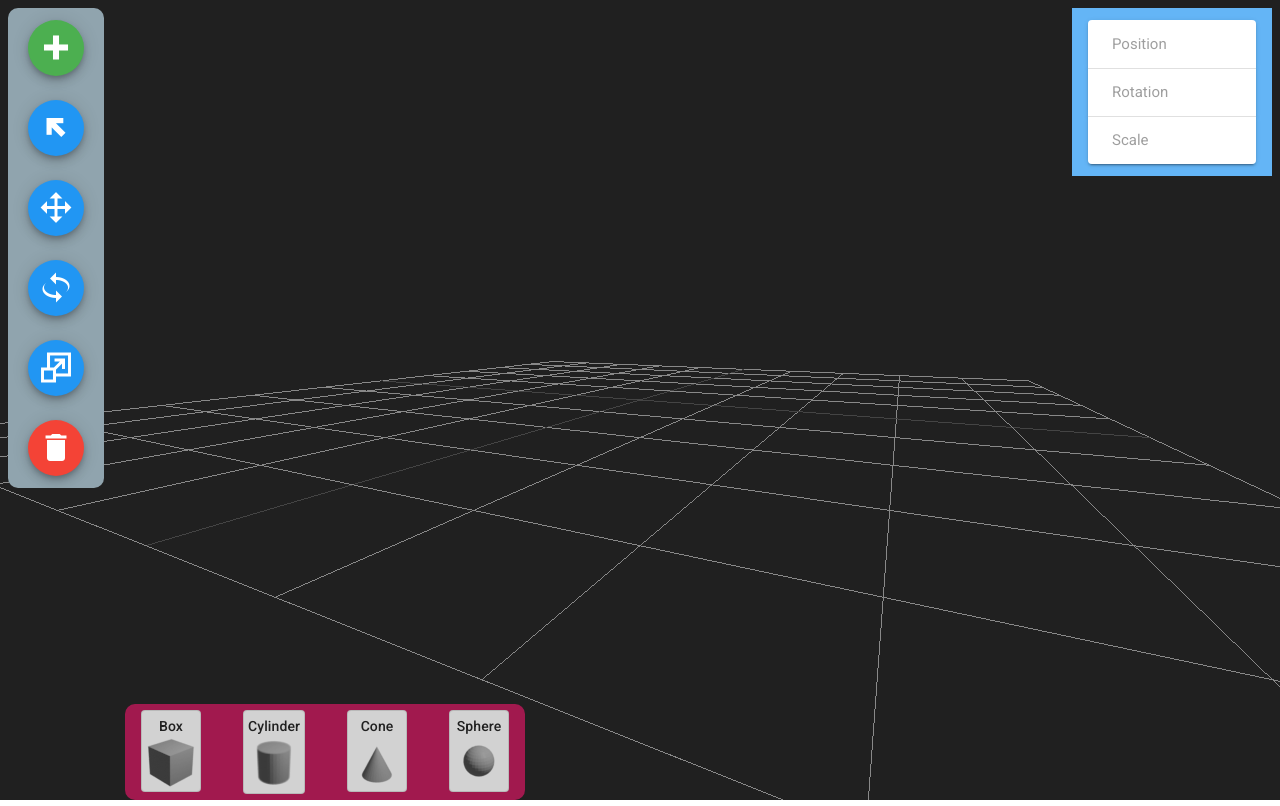
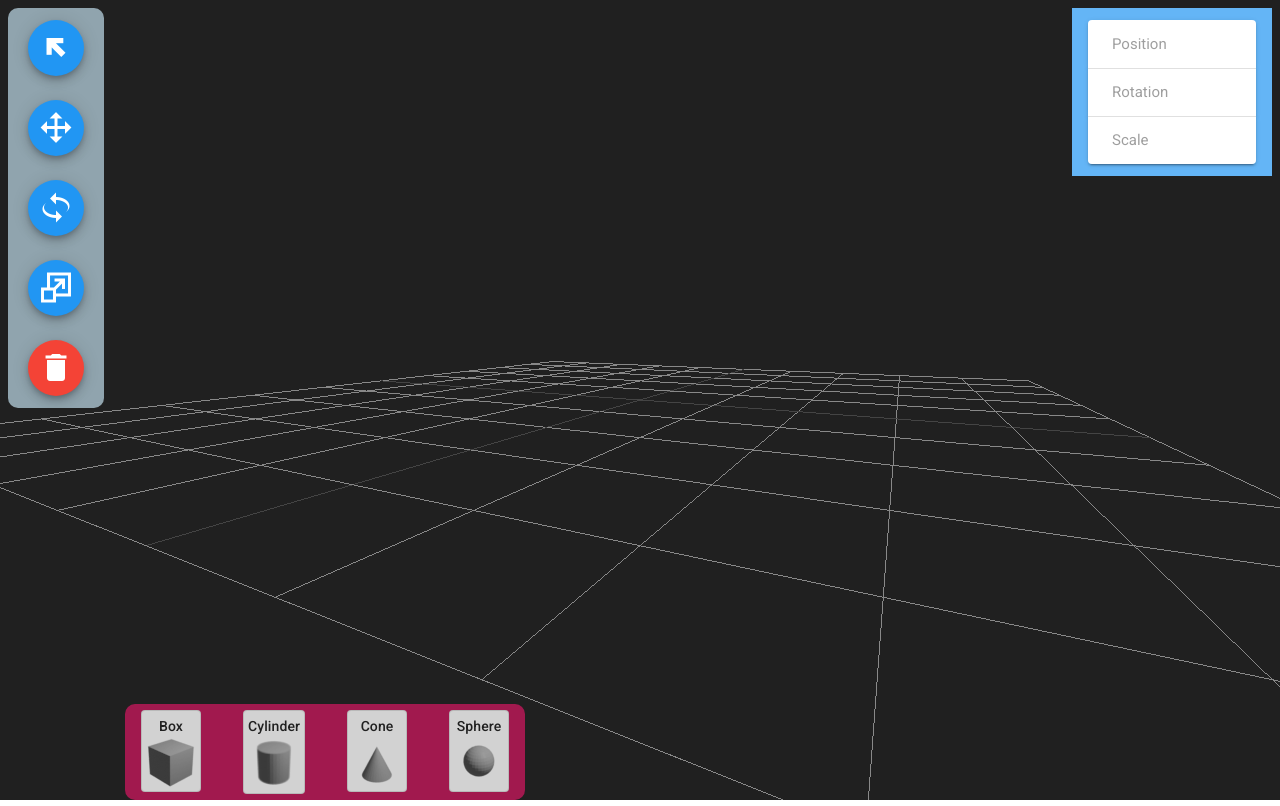
Before and after one commit to robertgz/3d-shape-builder, a Vue app: page / in a window 1280 px wide. Built offline with nearby package versions, Linux system fonts and the light colour scheme.

Commit message:
ToolsUI: removed addBox button

```diff
--- a/src/components/ToolsUI.vue
+++ b/src/components/ToolsUI.vue
@@ -11,16 +11,6 @@
       style="border-radius: 10px;"
     >
     <v-container>
-      <v-row >
-        <v-col>
-          <v-btn v-on:click="addBox"
-            class="mx-2"
-            fab dark
-            color="green">
-            <v-icon large >mdi-plus-thick</v-icon>
-          </v-btn>
-        </v-col>
-      </v-row>
 
       <v-row >
         <v-col>
@@ -105,7 +95,7 @@ export default {
 
   methods: {
     ...mapActions('objects', {
-      addBox: 'addBox',
+      // addBox: 'addBox',
       deleteSelected: 'deleteSelected',
     }),
     ...mapActions('select', {
@@ -117,10 +107,6 @@ export default {
       setTransformStatus: 'setTransformControlActiveStatus',
       setTransformControlMode: 'setTransformControlMode',
     }),
-
-    // addBox: function (event) {
-    //   // this.$store.dispatch('objects/addBox');
-    // },
 
     activateSelect() {
       this.selectEnabled = true;
```
